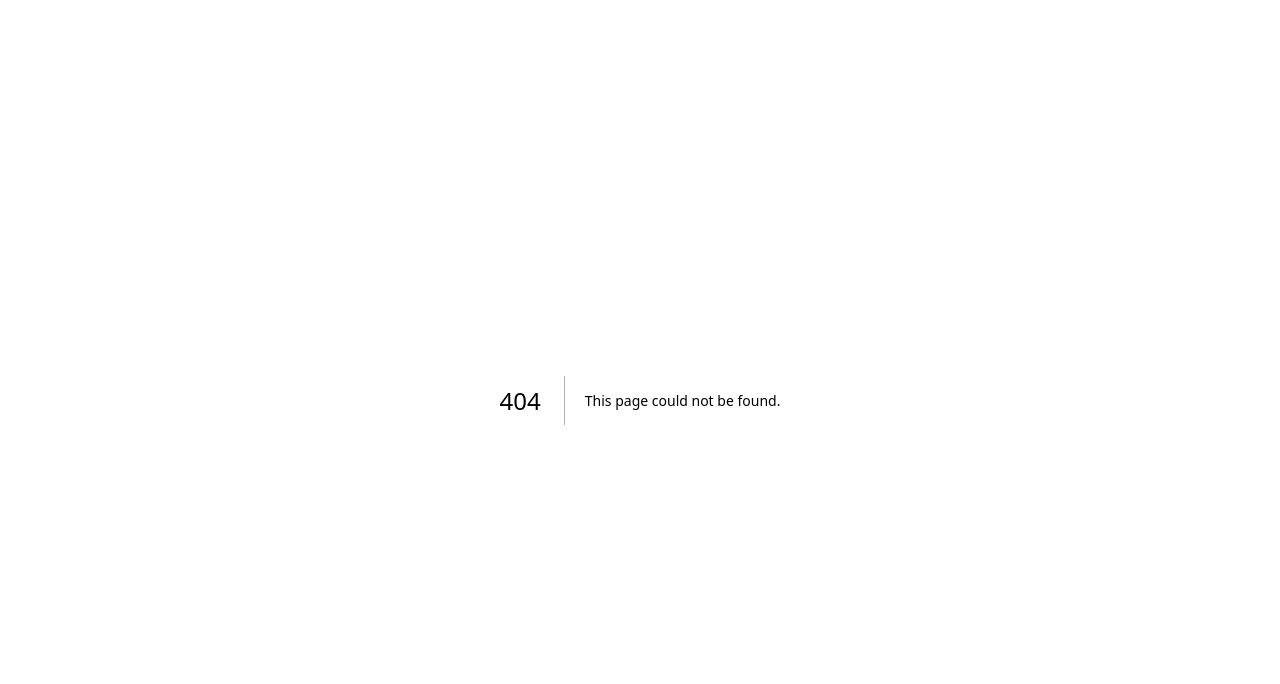
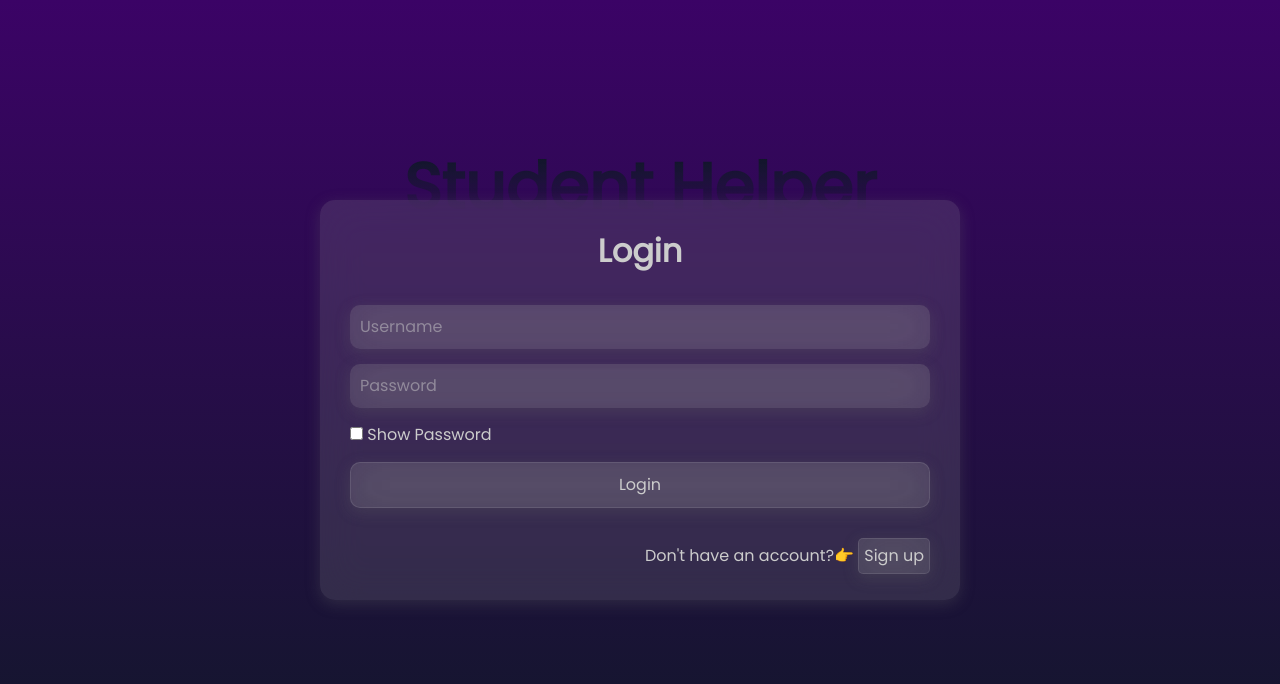
Before and after one commit to StudentHelperCom/student-helper-frontend, a Next.js app: page /auth in a window 1280 px wide. Before the commit this address had no page. Shown: the top 684 px of the page. Built offline with nearby package versions, Linux system fonts and the light colour scheme.

Commit message:
auth forms added

```diff
--- /dev/null
+++ b/src/app/(app)/app/layout.tsx
@@ -0,0 +1,30 @@
+import type { Metadata } from "next";
+import "@assets/globals.scss";
+import Head from "next/head";
+import { Poppins } from "next/font/google";
+import React from "react";
+const poppins = Poppins({
+  weight: "400",
+  variable: "--poppins",
+  subsets: ["latin"]
+})
+
+export const metadata: Metadata = {
+  title: "/SH",
+};
+
+export default function RootLayout({
+  children,
+}: Readonly<{
+  children: React.ReactNode;
+}>) {
+  return (
+    <html lang="en">
+      <body
+        className={`${poppins} antialiased`}
+      >
+        {children}
+      </body>
+    </html>
+  );
+}
--- a/src/app/layout.tsx
+++ b/src/app/(auth)/auth/layout.tsx
@@ -2,9 +2,7 @@ import type { Metadata } from "next";
 import "@assets/globals.scss";
 import Head from "next/head";
 import { Poppins } from "next/font/google";
-import {createContext} from "node:vm";
 import React from "react";
-
 const poppins = Poppins({
   weight: "400",
   variable: "--poppins",
@@ -23,7 +21,7 @@ export default function RootLayout({
   return (
     <html lang="en">
     <Head>
-      <link rel="icon" href="/src/app/favicon.ico" />
+      <link rel="icon" href="/src/app/(app)/app/favicon.icoavicon.ico" />
     </Head>
       <body
         className={`${poppins} antialiased`}
--- /dev/null
+++ b/src/app/(auth)/auth/page.tsx
@@ -0,0 +1,9 @@
+import AuthScreen from "@components/screens/AuthScreen";
+
+export default function Home() {
+  return (
+    <>
+      <AuthScreen/>
+    </>
+  );
+}
--- /dev/null
+++ b/src/assets/_index.scss
@@ -0,0 +1,8 @@
+@import "variables";
+@import "mixins";
+@import "styles/popups/popups";
+@import "styles/main-screen";
+@import "styles/calendar-menu";
+@import "styles/classes-menu";
+@import "styles/loading-overlay";
+@import "styles/auth-screen";
--- a/src/assets/globals.scss
+++ b/src/assets/globals.scss
@@ -1,14 +1,7 @@
+@import "index";
 @import "tailwindcss";
-@import "variables";
-@import "mixins";
-@import "styles/popups/popups";
-@import "styles/main-screen";
-@import "styles/calendar-menu";
-@import "styles/classes-menu";
-@import "styles/loading-overlay";
 
 * {
-  margin: 0;
   padding: 0;
   box-sizing: border-box;
 }
--- /dev/null
+++ b/src/assets/styles/auth-screen.scss
@@ -0,0 +1,136 @@
+.auth-screen {
+  width: 100%;
+  height: 100%;
+  background:
+          linear-gradient(to top, var(--background-color-1), var(--background-color-2));
+  display: flex;
+  justify-content: center;
+  align-items: center;
+  overflow: hidden;
+
+  &__content {
+    position: relative;
+    width: 50%;
+    height: 50%;
+    perspective: 1000px;
+  }
+
+  &__app-name {
+    position: absolute;
+    top: 0;
+    left: 0;
+    width: 100%;
+    text-align: center;
+    font-size: 5vw;
+    font-weight: bolder;
+    text-wrap: nowrap;
+    color: transparent;
+    background: linear-gradient(to bottom, var(--background-color-1), rgba(0, 0, 0, 0));
+    background-clip: text;
+    user-select: none;
+    line-height: 100%;
+    transform: translateY(-70%);
+  }
+
+  &__container {
+    width: 100%;
+    height: 100%;
+    transform-style: preserve-3d;
+
+    &--show-register {
+      animation: flip-to-register 1.5s forwards;
+    }
+
+    &--show-login {
+      animation: flip-to-login 1.5s forwards;
+    }
+  }
+
+}
+
+.auth-form {
+  position: absolute;
+  width: 100%;
+  height: 100%;
+  -webkit-backface-visibility: hidden;
+  backface-visibility: hidden;
+  border-radius: 15px;
+  padding: 30px;
+  display: flex;
+  flex-direction: column;
+  justify-content: center;
+  gap: 15px;
+
+  @include glass-effect;
+
+  &--login {
+    transform: rotateY(0deg);
+  }
+
+  &--register {
+    transform: rotateY(-180deg);
+  }
+
+  &__title {
+    text-align: center;
+    font-size: 2rem;
+    font-weight: bold;
+    margin: 0 0 15px 0;
+  }
+
+  &__field {
+    padding: 10px;
+    border-radius: 10px;
+
+    @include glass-effect;
+    @include active;
+  }
+
+  &__button {
+    cursor: pointer;
+    @include glass-effect;
+    @include hover-with-shadow;
+    @include active;
+
+    &--submit {
+      border-radius: 10px;
+      padding: 10px;
+    }
+
+    &--switch-side {
+      border-radius: 5px;
+      padding: 5px;
+    }
+  }
+}
+
+
+@keyframes flip-to-register {
+  0% {
+    transform: translateZ(0) rotateY(0);
+  }
+  20% {
+    transform: translateZ(100px) rotateY(0);
+  }
+  80% {
+    transform: translateZ(100px) rotateY(180deg);
+  }
+  100% {
+    transform: translateZ(0) rotateY(180deg);
+  }
+}
+
+@keyframes flip-to-login {
+  0% {
+    transform: translateZ(0) rotateY(180deg);
+  }
+  20% {
+    transform: translateZ(100px) rotateY(180deg);
+  }
+  80% {
+    transform: translateZ(100px) rotateY(0);
+  }
+  100% {
+    transform: translateZ(0) rotateY(0);
+  }
+}
--- a/src/assets/styles/main-screen.scss
+++ b/src/assets/styles/main-screen.scss
@@ -7,7 +7,6 @@
   height: 100%;
   background:
           linear-gradient(to top, var(--background-color-1), var(--background-color-2));
-  background-size: cover;
   padding: var(--spacing);
 
   &__side {
--- /dev/null
+++ b/src/components/auth/LoginForm.tsx
@@ -0,0 +1,31 @@
+'use client'
+
+import React from "react";
+
+export default function LoginForm({flipSetter}: {flipSetter: React.Dispatch<React.SetStateAction<boolean | undefined>>}) {
+  const [showPassword, setShowPassword] = React.useState(false);
+
+  return (
+    <form className="auth-form auth-form--login" onSubmit={(e) => e.preventDefault()}>
+      <span className="auth-form__title">
+        Login
+      </span>
+      <input className="auth-form__field auth-form__field--login" type="text" placeholder="Username" />
+      <input
+        className="auth-form__field auth-form__field--pass"
+        type={showPassword ? "text" : "password"}
+        placeholder="Password" />
+      <div>
+        <input type="checkbox" id="login-checkbox" onChange={() => setShowPassword(!showPassword)}/>
+        <label htmlFor="login-checkbox"> Show Password</label>
+      </div>
+      <button className="auth-form__button auth-form__button--submit">
+        Login
+      </button>
+      <div className="self-end mt-[15px]">
+        <span>Don&#39;t have an account?👉 </span>
+        <button className="auth-form__button auth-form__button--switch-side" onClick={() => flipSetter(true)}>Sign up</button>
+      </div>
+    </form>
+  )
+}
--- /dev/null
+++ b/src/components/auth/RegisterForm.tsx
@@ -0,0 +1,31 @@
+'use client'
+
+import React from "react";
+
+export default function RegisterForm({flipSetter}: {flipSetter: React.Dispatch<React.SetStateAction<boolean | undefined>>}) {
+  const [showPassword, setShowPassword] = React.useState(false);
+
+  return (
+    <form className="auth-form auth-form--register" onSubmit={(e) => e.preventDefault()}>
+      <span className="auth-form__title">
+        Sign Up
+      </span>
+      <input className="auth-form__field auth-form__field--login" type="text" placeholder="Username" />
+      <input
+        className="auth-form__field auth-form__field--pass"
+        type={showPassword ? "text" : "password"}
+        placeholder="Password" />
+      <div>
+        <input type="checkbox" id="register-checkbox" onChange={() => setShowPassword(!showPassword)} />
+        <label htmlFor="register-checkbox"> Show Password</label>
+      </div>
+      <button className="auth-form__button auth-form__button--submit">
+        Sign up
+      </button>
+      <div className="self-end mt-[15px]">
+        <span>Already have an account?👉 </span>
+        <button className="auth-form__button auth-form__button--switch-side" onClick={() => flipSetter(false)}>Sign in</button>
+      </div>
+    </form>
+  )
+}
--- a/src/components/popups/NewClassPopup.tsx
+++ b/src/components/popups/NewClassPopup.tsx
@@ -5,7 +5,7 @@ import DatePicker from "react-datepicker";
 import "react-datepicker/dist/react-datepicker.css";
 
 export default function NewClassPopup() {
-  const [startDate, setStartDate] = useState(new Date());
+  const [startDate, setStartDate] = useState<Date | null>(new Date());
 
   return (
     <div className="new-class">
--- /dev/null
+++ b/src/components/screens/AuthScreen.tsx
@@ -0,0 +1,34 @@
+'use client'
+
+import LoginForm from "@components/auth/LoginForm";
+import RegisterForm from "@components/auth/RegisterForm";
+import {useState} from "react";
+
+export default function AuthScreen() {
+  const [flipToRegister, setFlipToRegister] = useState<boolean | undefined>(undefined);
+
+  function getClassModifier() {
+    switch (flipToRegister) {
+      case undefined:
+        return "";
+      case true:
+        return "auth-screen__container--show-register";
+      case false:
+        return "auth-screen__container--show-login";
+    }
+  }
+
+  return (
+    <>
+      <main className="auth-screen">
+        <div className="auth-screen__content">
+          <h1 className="auth-screen__app-name" >Student Helper</h1>
+          <div className={"auth-screen__container " + getClassModifier()}>
+            <LoginForm flipSetter={setFlipToRegister} />
+            <RegisterForm flipSetter={setFlipToRegister} />
+          </div>
+        </div>
+      </main>
+    </>
+  )
+}
```
Also changed, not shown: public/images/logo.png (added), src/app/(app)/app/page.tsx (renamed from src/app/page.tsx).
